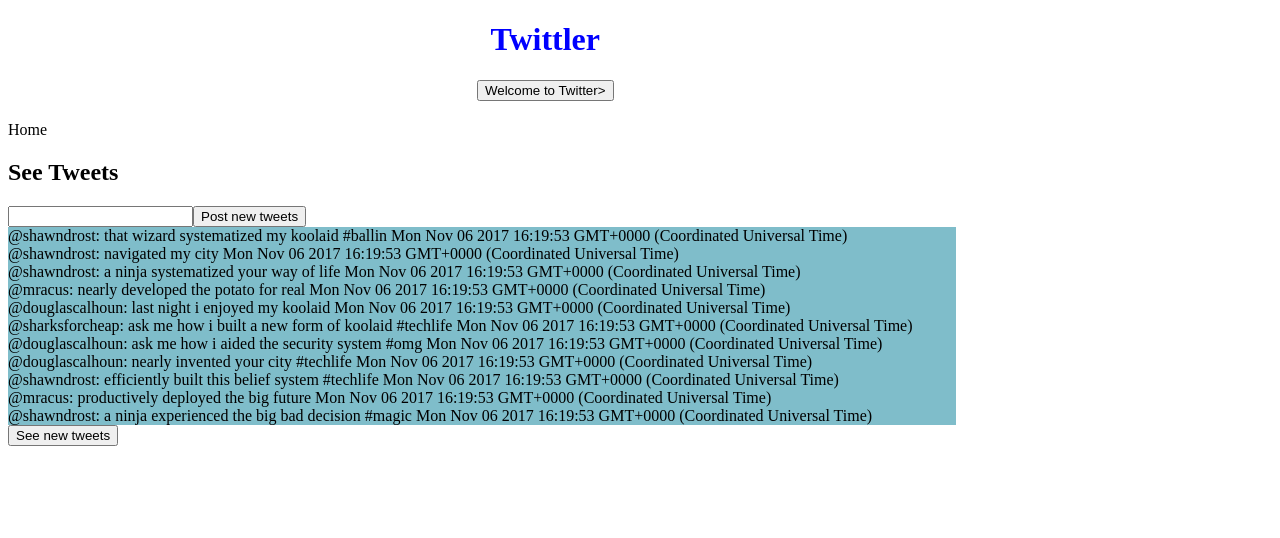
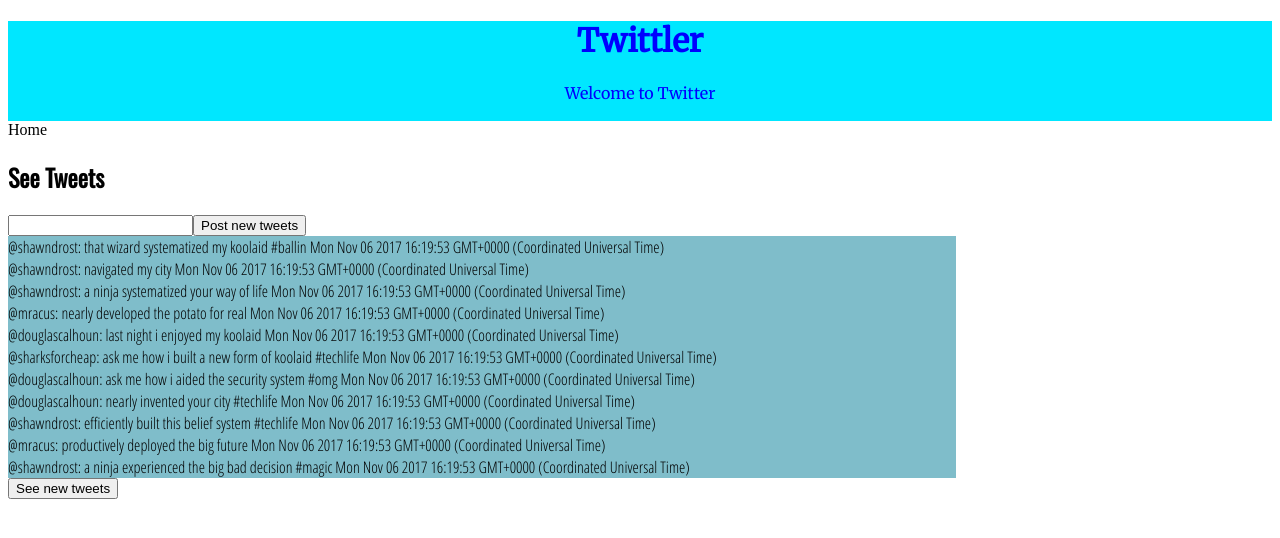
Before and after one commit to wsputnam/twittler, a plain HTML site: page index.html in a window 1280 px wide. Drawn offline with nearby package versions, Linux system fonts and the light colour scheme.

Commit message:
messing around with font styles

```diff
--- a/index.html
+++ b/index.html
@@ -1,16 +1,19 @@
 <!DOCTYPE html>
 <html>
   <head>
-   <link href="twittler.css" rel="stylesheet"/>
    <script src="jquery.js"></script>
    <script src="data_generator.js"></script>
+   <link href="twittler.css" rel="stylesheet" type="text/css"/>
+   <link href="https://fonts.googleapis.com/css?family=Merriweather" rel="stylesheet" type="text/css">
+   <link href="https://fonts.googleapis.com/css?family=Oswald" rel="stylesheet" type="text/css">
+   <link href="https://fonts.googleapis.com/css?family=Open+Sans+Condensed:300" rel="stylesheet" type="text/css">
   </head>
   <body>
    <header>
     <h1>
     <div class="top">Twittler</div>
     </h1>
-    <button>Welcome to Twitter></button>
+    <div>Welcome to Twitter</div>
   </header>
   <section>
    <span>Home</span>
@@ -30,6 +33,7 @@
         $body.html('');
 
         var index = streams.home.length - 1;
+
         while(index >= 0){
           var tweet = streams.home[index];
           var $tweet = $('<div></div>');
@@ -38,6 +42,7 @@
           $tweet.prependTo($('#tweets')); // make prepend so new tweets show up at top?
           index -= 1;
         }
+
         function checkNewTweets() {
           tweetCount = counter();
         }
@@ -57,23 +62,32 @@
           alert('New tweets are on the way!');
         });
 
+        $('#new tweets').on('click', showNewTweets);
+
       // need a way to store tweets as they are generated
 
 
 
       // generate new tweets and display them when user clicks button
-
+       $('#new tweets').on('click', function() {
+         var $tweet = $('<div></div>');
+         var date = tweet.created_at; // not sure about this one
+         $tweet.text('@' + tweet.user + ': ' + tweet.message + ' ' + date);
+         $tweet.prependTo($('#tweets'));
+         index -= 1;
+       });
 
 
      // new tweet added to list in the input button
 
 
+    });
+
+  // need to display new tweets when button is pressed, not only after document is ready
+   function showNewTweets() {
 
 
-
-
-
-      });
+   }
 
     </script>
   </body>
--- a/twittler.css
+++ b/twittler.css
@@ -3,14 +3,20 @@
 	margin: auto;
 }
 header {
-	background-image: url("/../../downloads/twittler.png");
+	background-color: #00e7ff;
 	height: 100px;
-	width: 85%;
+	width: 100%;
 	text-align: center;
 	color: blue;
+	font-family: 'Merriweather', serif;
 }
 #tweets {
   background-color: rgba(0,125,150,0.5);
   height: 100%;
   width: 75%;
+  font-family: 'Open Sans Condensed', sans-serif;
 }
+
+.row {
+	font-family: 'Oswald', sans-serif;
+}
```
